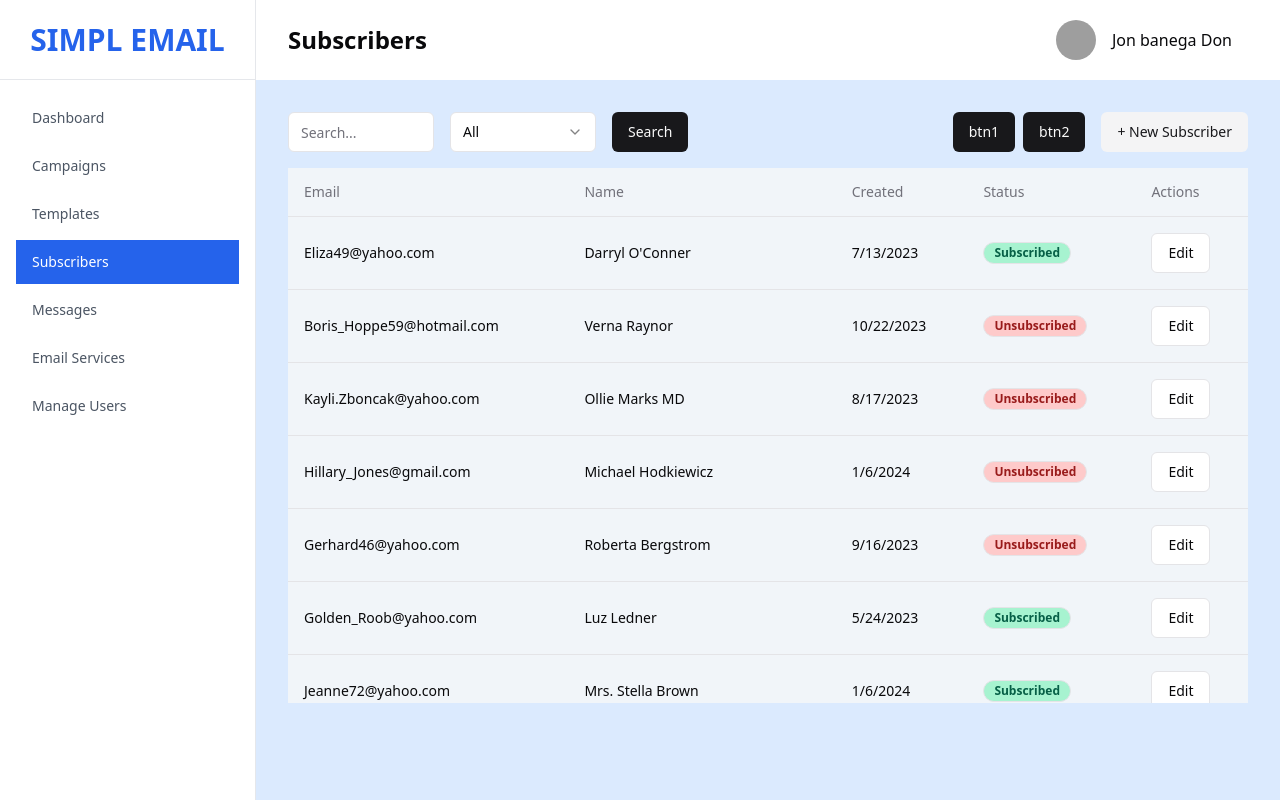
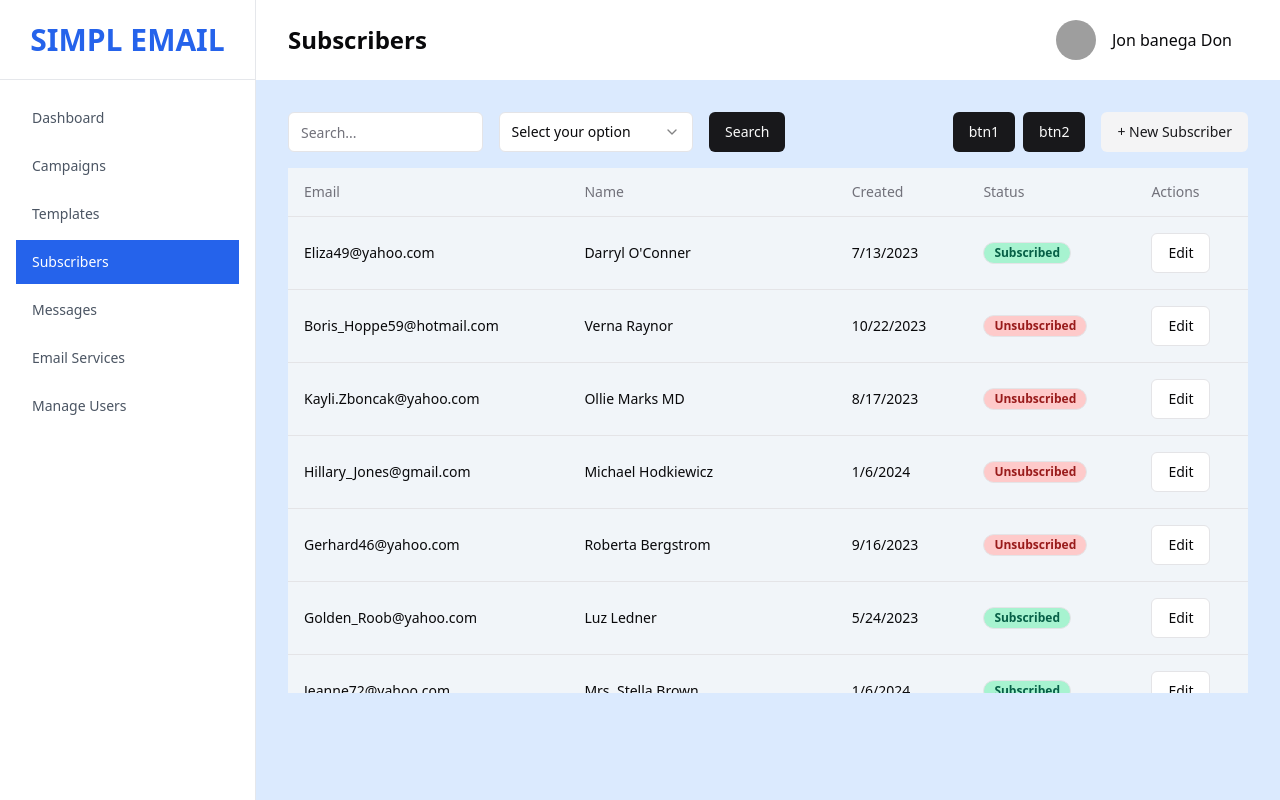
Before and after one commit to krishna-singha/mailSwift, a React (Vite) app: page /subscribers in a window 1280 px wide. Built offline with nearby package versions, Linux system fonts and the light colour scheme; grey boxes are pictures that could not be loaded.

Commit message:
select area fix

```diff
--- a/src/components/Subscribers/Subscriber.jsx
+++ b/src/components/Subscribers/Subscriber.jsx
@@ -21,7 +21,7 @@ import tableData from "@/src/Data";
 
 function Subscriber() {
 	return (
-		<div className="flex flex-col p-8">
+		<div className="flex flex-col p-8 pb-0">
 			<div className="flex flex-row gap-5 justify-between">
 				<div className="flex flex-row space-x-4">
 					<Input
@@ -34,12 +34,13 @@ function Subscriber() {
 							id="filter"
 							className="max-w-60 min-w-16"
 						>
-							<SelectValue placeholder="All" />
+							<SelectValue placeholder="Select your option" />
 						</SelectTrigger>
 						<SelectContent>
-							<SelectItem value="all">All</SelectItem>
-							<SelectItem value="all">hello</SelectItem>
-							<SelectItem value="all">d</SelectItem>
+							<SelectItem value="option1">Option 1</SelectItem>
+							<SelectItem value="option2">Option 2</SelectItem>
+							<SelectItem value="option3">Option 3</SelectItem>
+							<SelectItem value="option4">Option 4</SelectItem>
 						</SelectContent>
 					</Select>
 					<Button>Search</Button>
@@ -53,7 +54,7 @@ function Subscriber() {
 				</div>
 			</div>
 
-			<div className="mt-4 overflow-auto  lg:h-[535px]">
+			<div className="mt-4 overflow-auto lg:h-[525px]">
 				<Table className="bg-slate-100">
 					<TableHeader>
 						<TableRow>
```
